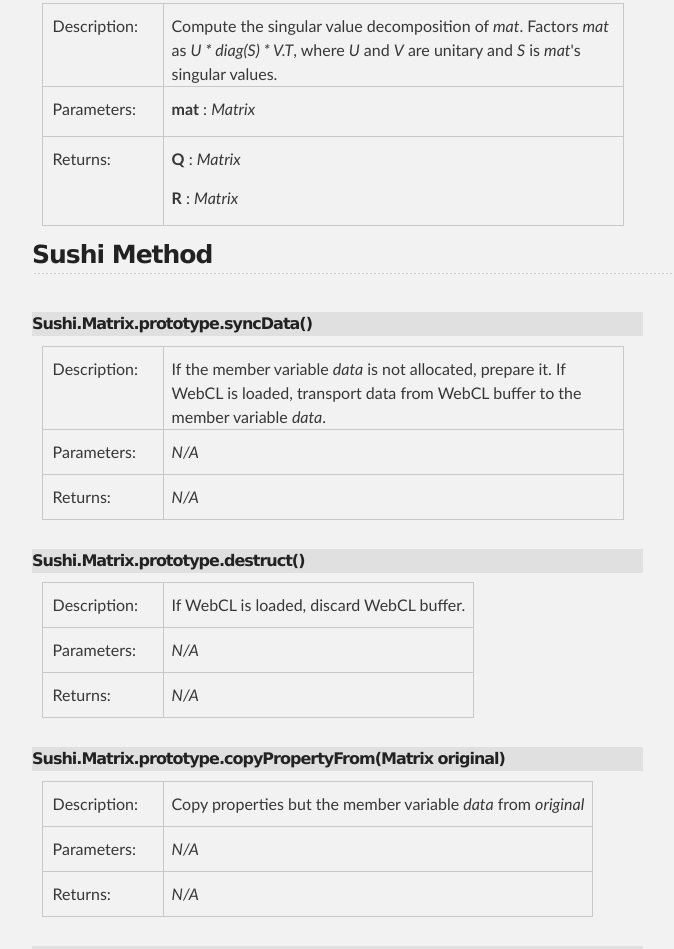
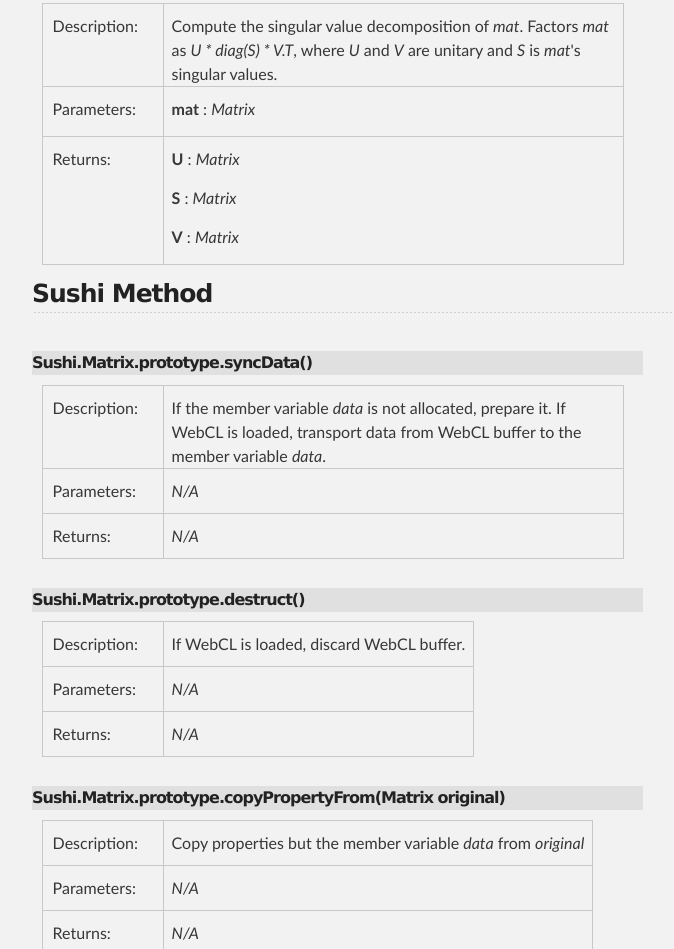
Before and after one commit to mil-tokyo/sushi, a plain HTML site: page docs/index.html in a window 1280 px wide. Shown: the part 10534-11483 px from the top of the page, without its empty margins (288-962 px from the left). Drawn offline with Linux system fonts and the light colour scheme.

Commit message:
Updated 'Returns:' for 'Sushi.Matrix.svd'
Changed from Q and R, to U, S, and V.

```diff
--- a/docs/index.html
+++ b/docs/index.html
@@ -1123,8 +1123,9 @@
       <dt>Returns:</dt>
     </td>
     <td class="data">
-	  <p class="variable"><b>Q</b> : <i>Matrix</i>
-	  <p class="variable"><b>R</b> : <i>Matrix</i>
+	  <p class="variable"><b>U</b> : <i>Matrix</i>
+	  <p class="variable"><b>S</b> : <i>Matrix</i>
+	  <p class="variable"><b>V</b> : <i>Matrix</i>
     </td>
   </tr>
 </table>
```
